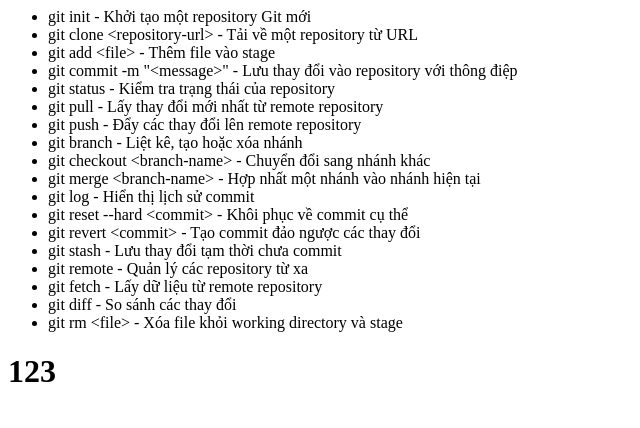
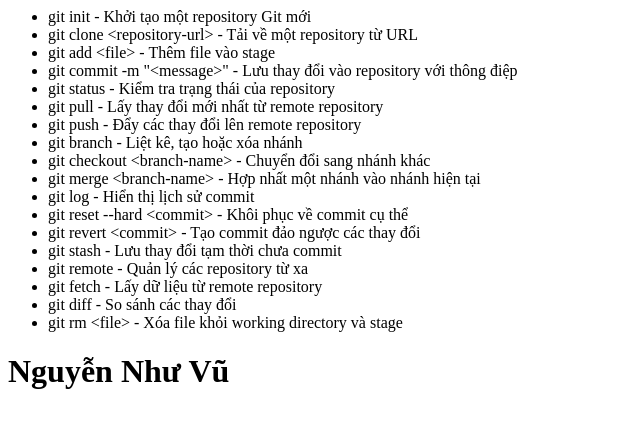
Before and after one commit to vu2005/sem_git, a plain HTML site: page index.html in a window 1280 px wide. Shown: the whole page, without its empty margins (0-640 px from the left). Drawn offline with Linux system fonts and the light colour scheme.

Commit message:
Update index.html

```diff
--- a/index.html
+++ b/index.html
@@ -18,4 +18,4 @@
     <li>git diff - So sánh các thay đổi</li>
     <li>git rm &lt;file&gt; - Xóa file khỏi working directory và stage</li>
 </ul>
-<h1>123</h1>
+<h1>Nguyễn Như Vũ</h1>
```
